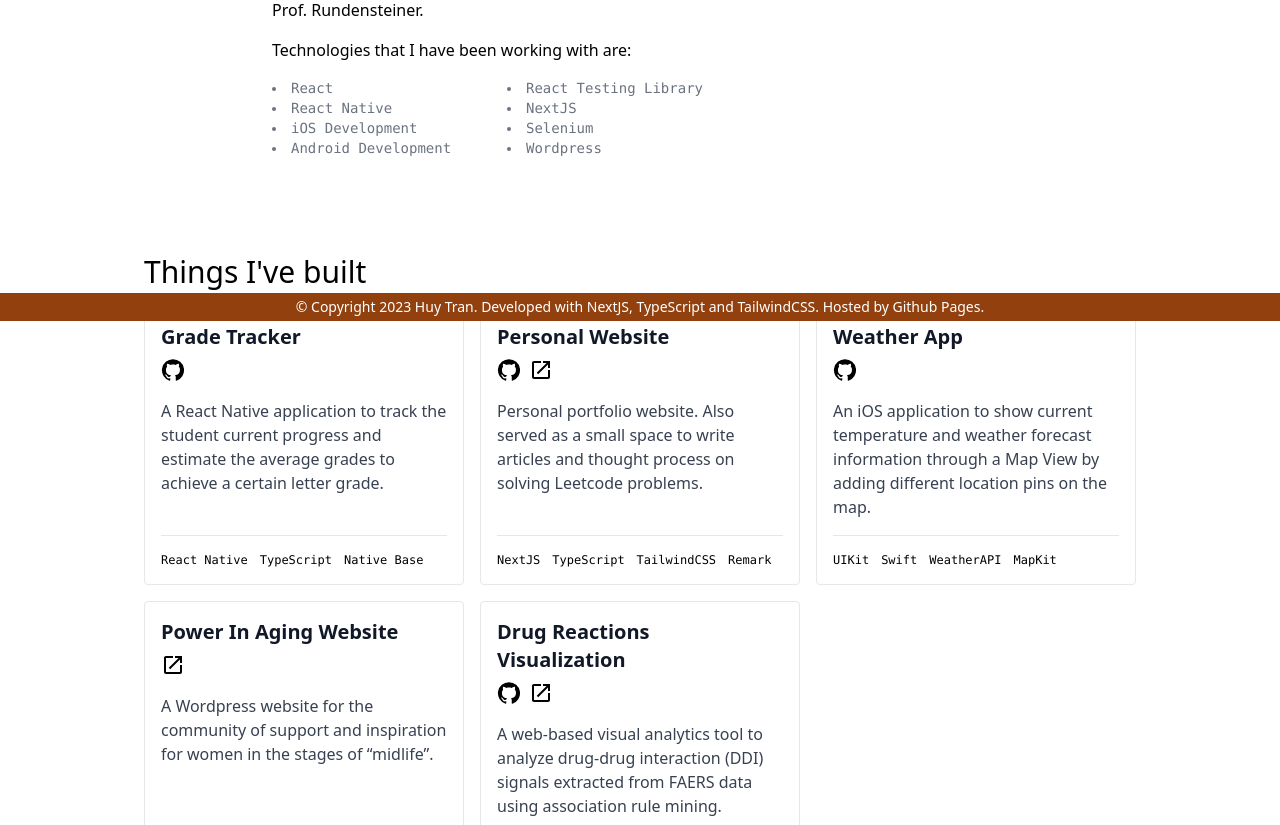
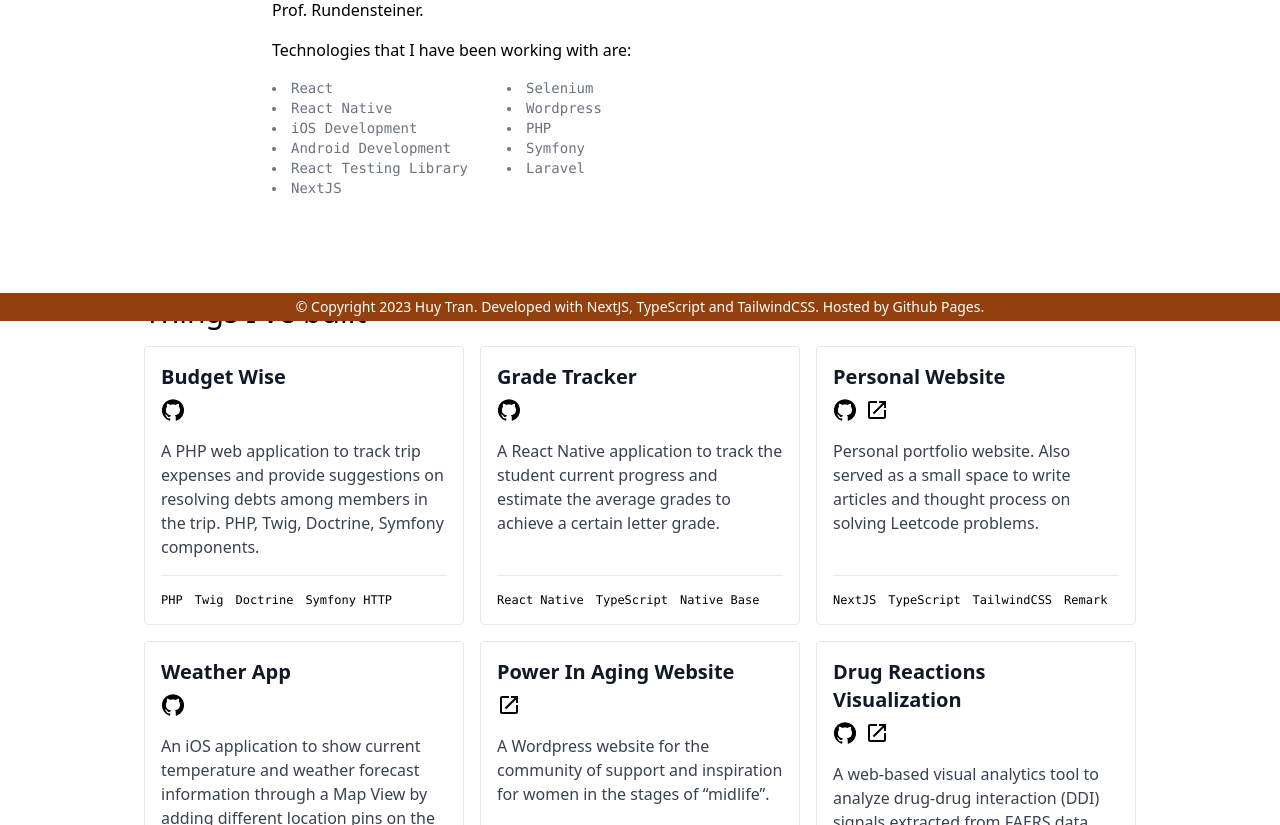
Before and after one commit to max172-hqt/max172-hqt.github.io, a Next.js app: page / in a window 1280 px wide. Shown: the part 479-1304 px from the top of the page. Built offline with nearby package versions, Linux system fonts and the light colour scheme.

Commit message:
feat: Add project

```diff
--- a/components/IntroSection.tsx
+++ b/components/IntroSection.tsx
@@ -11,6 +11,9 @@ const technologies = [
   "NextJS",
   "Selenium",
   "Wordpress",
+  "PHP",
+  "Symfony",
+  "Laravel",
 ];
 
 export default function IntroSection() {
--- a/components/ProjectSection.tsx
+++ b/components/ProjectSection.tsx
@@ -2,6 +2,13 @@ import GitHubIcon from "@mui/icons-material/GitHub";
 import OpenInNewIcon from "@mui/icons-material/OpenInNew";
 
 const projects = [
+  {
+    title: "Budget Wise",
+    descriptions:
+      "A PHP web application to track trip expenses and provide suggestions on resolving debts among members in the trip. PHP, Twig, Doctrine, Symfony components.",
+    technologies: ["PHP", "Twig", "Doctrine", "Symfony HTTP"],
+    github: "https://github.com/max172-hqt/budgetwise",
+  },
   {
     title: "Grade Tracker",
     descriptions:
```
